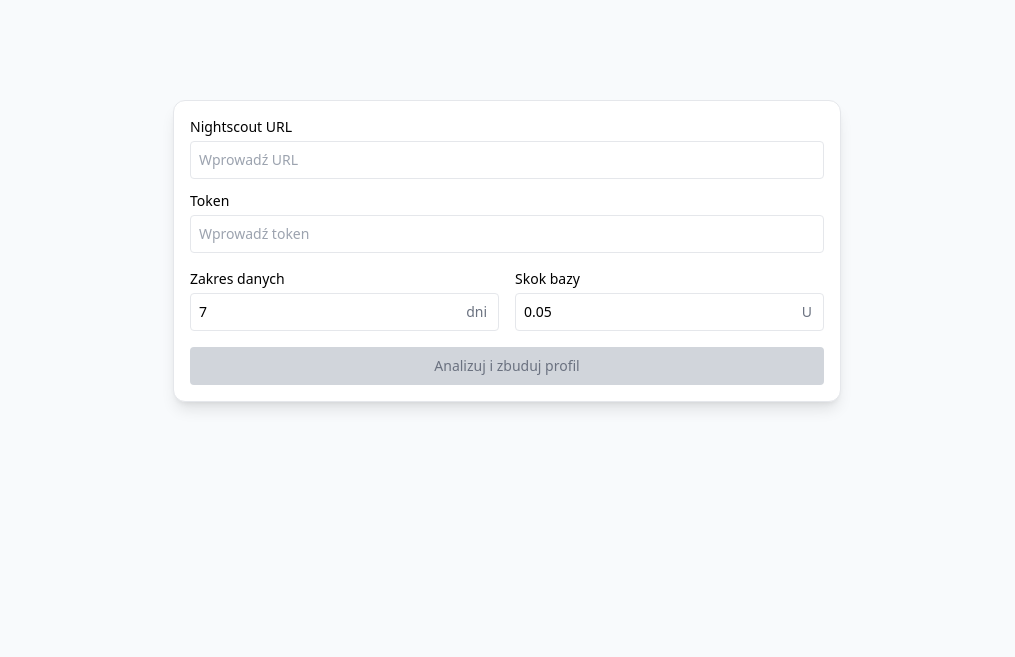
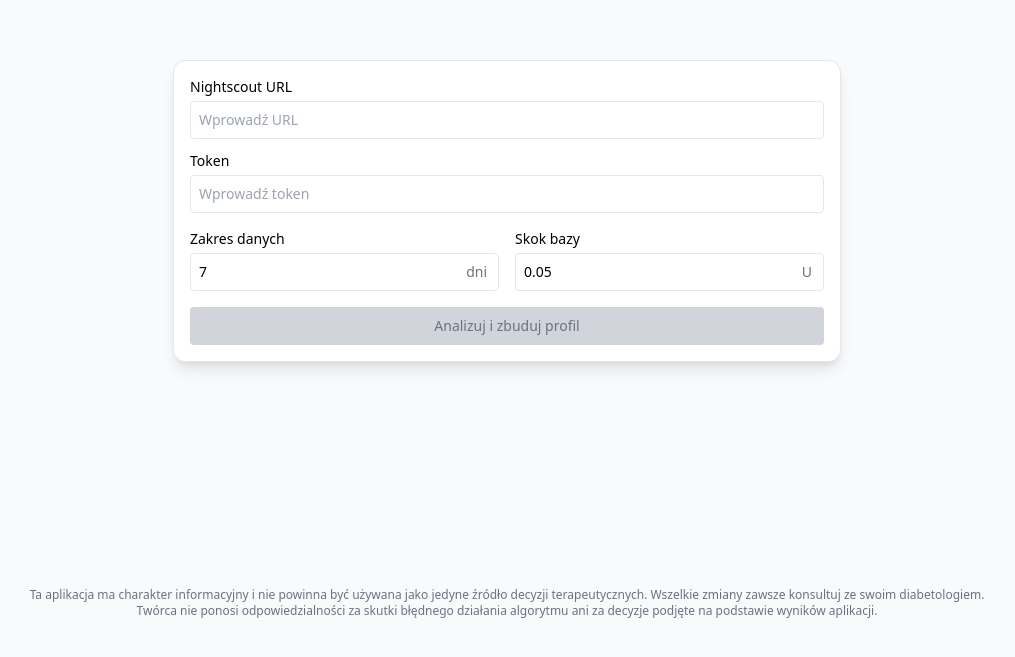
Before and after one commit to mheblewski/NS-Profile-Tuner, a React (Vite) app: page / in a window 1280 px wide. Shown: the part 141-798 px from the top of the page, without its empty margins (133-1148 px from the left). Built offline with nearby package versions, Linux system fonts and the light colour scheme.

Commit message:
Add safety disclaimer about non-medical use and algorithm responsibility

```diff
--- a/src/App.jsx
+++ b/src/App.jsx
@@ -3,16 +3,31 @@
 export default function App() {
   return (
     <div
-      className="min-h-screen py-6 px-1"
+      className="min-h-screen py-6 px-1 flex flex-col justify-between"
       style={{
-        display: "flex",
-        justifyContent: "center",
-        alignItems: "center",
-        maxWidth: "100vw",
+        minHeight: "100vh",
+        width: "100vw",
+        maxWidth: "1000px",
         backgroundColor: "#f8fafc",
       }}
     >
-      <NSProfileTuner defaultDays={7} />
+      <div
+        style={{
+          flex: 1,
+          display: "flex",
+          justifyContent: "center",
+          alignItems: "center",
+        }}
+      >
+        <NSProfileTuner defaultDays={7} />
+      </div>
+      <footer className="w-full text-center text-xs text-gray-500 py-4 px-2 mt-4">
+        Ta aplikacja ma charakter informacyjny i nie powinna być używana jako
+        jedyne źródło decyzji terapeutycznych. Wszelkie zmiany zawsze konsultuj
+        ze swoim diabetologiem. Twórca nie ponosi odpowiedzialności za skutki
+        błędnego działania algorytmu ani za decyzje podjęte na podstawie wyników
+        aplikacji.
+      </footer>
     </div>
   );
 }
```
